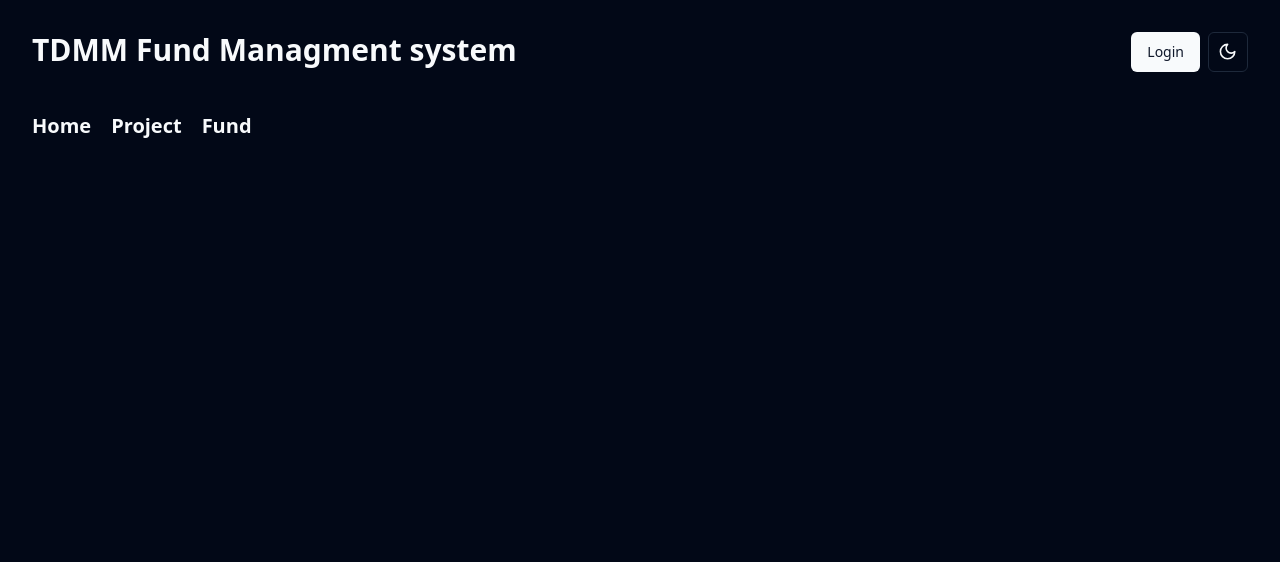
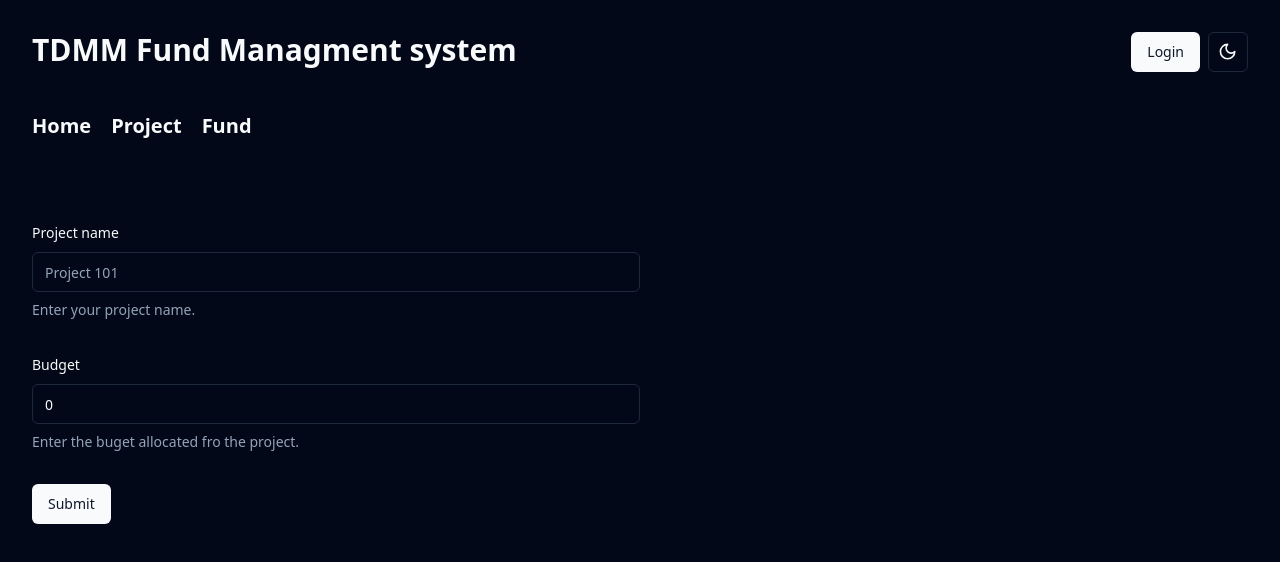
Before and after one commit to AnaniyaLegesse/tdmm_app, a React (Vite) app in the folder frontEnd/: page /addproject in a window 1280 px wide. Shown: the top 562 px of the page. Built offline with nearby package versions, Linux system fonts and the light colour scheme.

Commit message:
AddProject Form

```diff
--- a/frontEnd/src/App.tsx
+++ b/frontEnd/src/App.tsx
@@ -5,6 +5,7 @@ import HomePage from './page/home/HomePage';
 import ProjectPage from './page/project/ProjectPage';
 import FundPage from './page/fund/FundPage';
 import Navbar from './components/navbar';
+import AddPage from './page/add-from/AddPage';
 
 
 
@@ -19,6 +20,7 @@ import Navbar from './components/navbar';
             <Route path='/' element={<HomePage />} />
             <Route path='/project' element={<ProjectPage />} />
             <Route path='/fund' element={<FundPage />}/>
+            <Route path='/addproject' element={<AddPage/>} />
           </Routes>
         </BrowserRouter>
     </div>
--- a/frontEnd/src/components/fund-table/data-table.tsx
+++ b/frontEnd/src/components/fund-table/data-table.tsx
@@ -29,6 +29,7 @@ import {
   DropdownMenuContent,
   DropdownMenuTrigger,
 } from "@/components/ui/dropdown-menu"
+import { Link } from "react-router-dom"
 
 
 interface DataTableProps<TData, TValue> {
@@ -106,7 +107,11 @@ export function DataTable<TData, TValue>({
           </DropdownMenuContent>
         </DropdownMenu>
 
-        <Button variant="outline" className="ml-1">Add Project</Button>
+        <Link to="/addproject" className="ml-1">
+          <Button variant="outline" className="ml-1">Add Project</Button>
+        </Link>
+
+
       </div>
               {/* TABLE SEECTION */}
       <div className="rounded-md border">
--- /dev/null
+++ b/frontEnd/src/page/add-from/AddPage.tsx
@@ -0,0 +1,88 @@
+import { zodResolver } from "@hookform/resolvers/zod"
+import { useForm } from "react-hook-form"
+import { z } from "zod"
+
+import { Button } from "@/components/ui/button"
+import {
+  Form,
+  FormControl,
+  FormDescription,
+  FormField,
+  FormItem,
+  FormLabel,
+  FormMessage,
+} from "@/components/ui/form"
+import { Input } from "@/components/ui/input"
+
+
+const formSchema = z.object({
+    projectname: z.string().min(2, {
+      message: "projectname must be at least 2 characters.",
+    }),
+    budget: z.number()
+  })
+const AddPage = () => {
+
+    const form = useForm<z.infer<typeof formSchema>>({
+        resolver: zodResolver(formSchema),
+        defaultValues: {
+          projectname: "",
+          budget: 0,
+
+        },
+      })
+
+      function onSubmit(values: z.infer<typeof formSchema>) {
+               console.log(values)
+      }
+
+
+    return (
+        <div className="mt-20 w-[50%]">
+            <Form {...form}>
+              <form onSubmit={form.handleSubmit(onSubmit)} className="text-left space-y-8">
+
+                {/* NAME FIELD */}
+                <FormField
+                    control={form.control}
+                    name="projectname"
+                    render={({ field }) => (
+                        <FormItem>
+                            <FormLabel>Project name</FormLabel>
+                            <FormControl>
+                                <Input placeholder="Project 101" {...field} />
+                            </FormControl>
+                            <FormDescription>
+                                Enter your project name.
+                            </FormDescription>
+                            <FormMessage />
+                        </FormItem>
+                    )}
+                 />
+
+                 {/* BUDGET FIELD */}
+                 <FormField
+                    control={form.control}
+                    name="budget"
+                    render={({ field }) => (
+                        <FormItem>
+                            <FormLabel>Budget</FormLabel>
+                            <FormControl>
+                                <Input placeholder="$ 100000" {...field} />
+                            </FormControl>
+                            <FormDescription>
+                                 Enter the buget allocated fro the project.
+                            </FormDescription>
+                            <FormMessage />
+                        </FormItem>
+                    )}
+                 />
+
+                 <Button type="submit">Submit</Button>
+               </form>
+            </Form>
+    </div>
+     );
+}
+
+export default AddPage;
```
